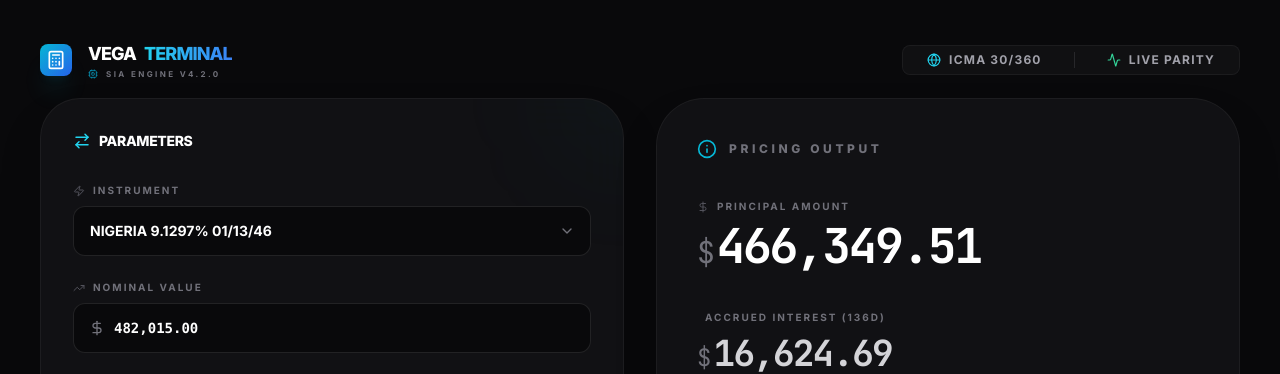
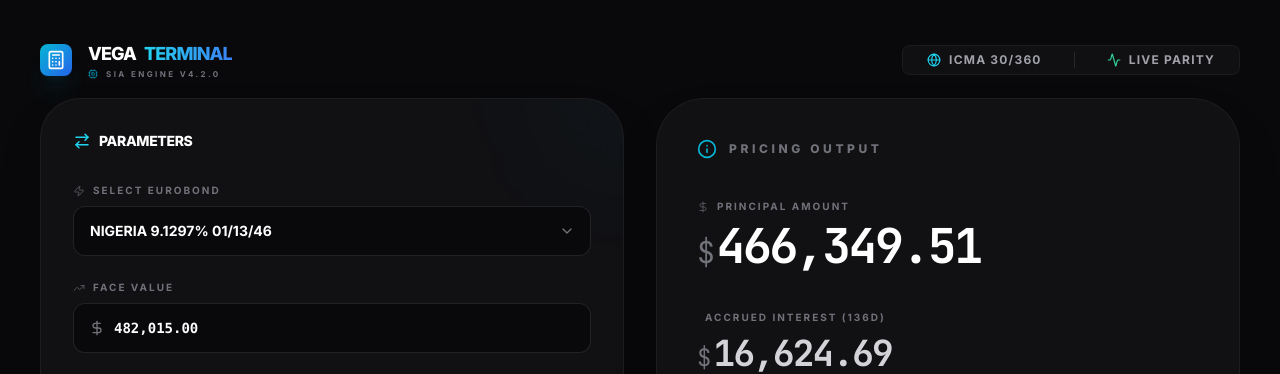
Before and after one commit to auduatiku-lab/Vegaterminal2, a React (Vite) app: page / in a window 1280 px wide. Shown: the top 374 px of the page. Built offline with nearby package versions, Linux system fonts and the light colour scheme.

Commit message:
feat: Improve label clarity for Eurobond selection and face value
Renames the "Instrument" label to "Select Eurobond" and the "Nominal Value" label to "Face Value" for improved clarity and adherence to common financial terminology within the Eurobond pricing engine.

```diff
--- a/App.tsx
+++ b/App.tsx
@@ -200,7 +200,7 @@ const App: React.FC = () => {
 
             <div className="space-y-5 md:space-y-6">
               <div className="relative group">
-                <FormLabel label="Instrument" icon={<Zap size={12} />} />
+                <FormLabel label="Select Eurobond" icon={<Zap size={12} />} />
                 <div className="relative">
                   <select
                     value={selectedBondId}
@@ -216,7 +216,7 @@ const App: React.FC = () => {
               </div>
 
               <div className="relative">
-                <FormLabel label="Nominal Value" icon={<TrendingUp size={12} />} />
+                <FormLabel label="Face Value" icon={<TrendingUp size={12} />} />
                 <div className="relative">
                   <div className="absolute left-4 top-1/2 -translate-y-1/2 text-zinc-500">
                     <DollarSign size={16} />
```
